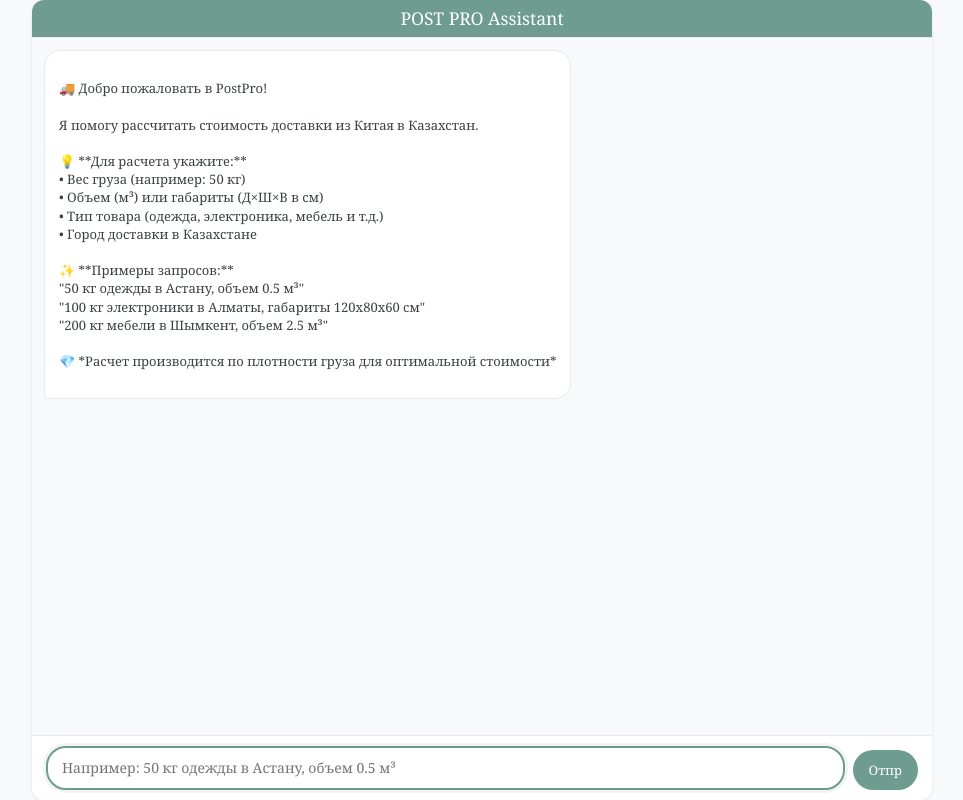
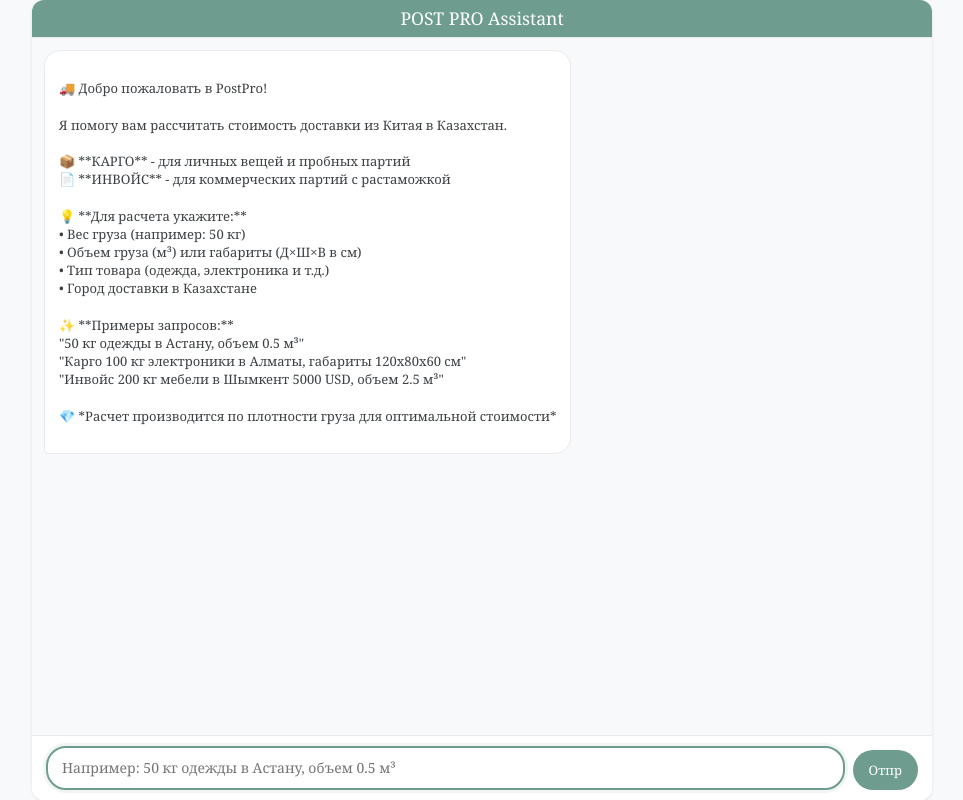
Before and after one commit to beketaitzhanov-ship-it/Post-Pro, a Flask app: page / in a window 1280 px wide. Shown: the whole page, without its empty margins (158-1121 px from the left). Run offline with Flask 3, Linux system fonts and the light colour scheme; some web fonts are replaced.

Commit message:
index.html

```diff
--- a/templates/index.html
+++ b/templates/index.html
@@ -316,18 +316,21 @@
                 <div class="message-content">
 🚚 Добро пожаловать в PostPro!
 
-Я помогу рассчитать стоимость доставки из Китая в Казахстан.
+Я помогу вам рассчитать стоимость доставки из Китая в Казахстан.
+
+📦 **КАРГО** - для личных вещей и пробных партий
+📄 **ИНВОЙС** - для коммерческих партий с растаможкой
 
 💡 **Для расчета укажите:**
 • Вес груза (например: 50 кг)
-• Объем (м³) или габариты (Д×Ш×В в см)
-• Тип товара (одежда, электроника, мебель и т.д.)
+• Объем груза (м³) или габариты (Д×Ш×В в см)
+• Тип товара (одежда, электроника и т.д.)
 • Город доставки в Казахстане
 
 ✨ **Примеры запросов:**
 "50 кг одежды в Астану, объем 0.5 м³"
-"100 кг электроники в Алматы, габариты 120x80x60 см"
-"200 кг мебели в Шымкент, объем 2.5 м³"
+"Карго 100 кг электроники в Алматы, габариты 120x80x60 см"
+"Инвойс 200 кг мебели в Шымкент 5000 USD, объем 2.5 м³"
 
 💎 *Расчет производится по плотности груза для оптимальной стоимости*
                 </div>
```
